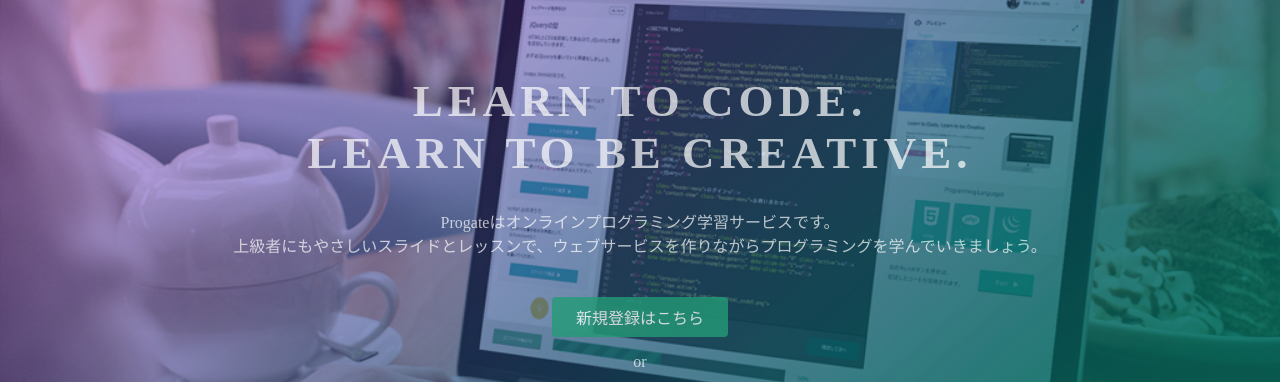
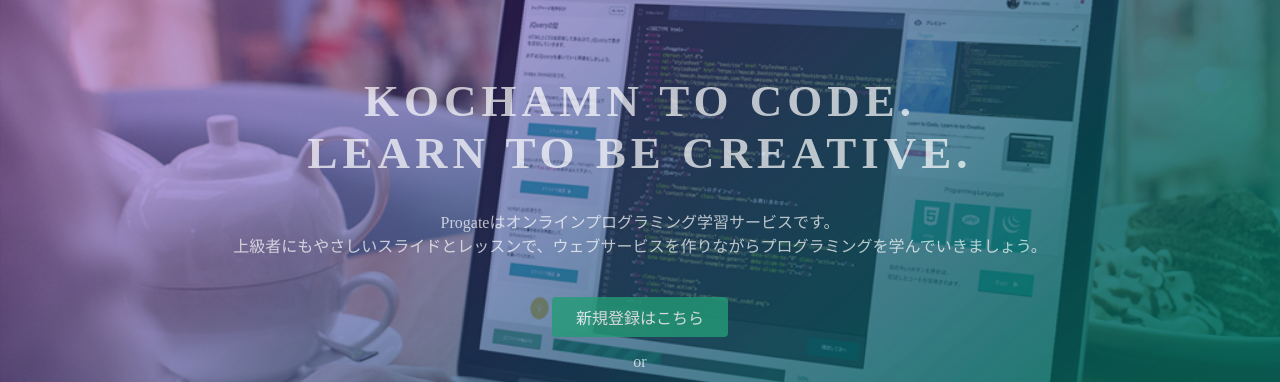
Before and after one commit to kochamn/kochamn, a plain HTML site: page index.html in a window 1280 px wide. Shown: the part 135-517 px from the top of the page. Drawn offline with Linux system fonts and the light colour scheme.

Commit message:
Update index.html

```diff
--- a/index.html
+++ b/index.html
@@ -23,7 +23,7 @@
   </header>
   <div class="top-wrapper">
     <div class="container">
-      <h1>LEARN TO CODE.<br>LEARN TO BE CREATIVE.</h1>
+      <h1>KOCHAMN TO CODE.<br>LEARN TO BE CREATIVE.</h1>
       <p>Progateはオンラインプログラミング学習サービスです。<br>上級者にもやさしいスライドとレッスンで、ウェブサービスを作りながらプログラミングを学んでいきましょう。</p>
       <div class="btn-wrapper">
         <a href="#" class="btn signup">新規登録はこちら</a>
```
